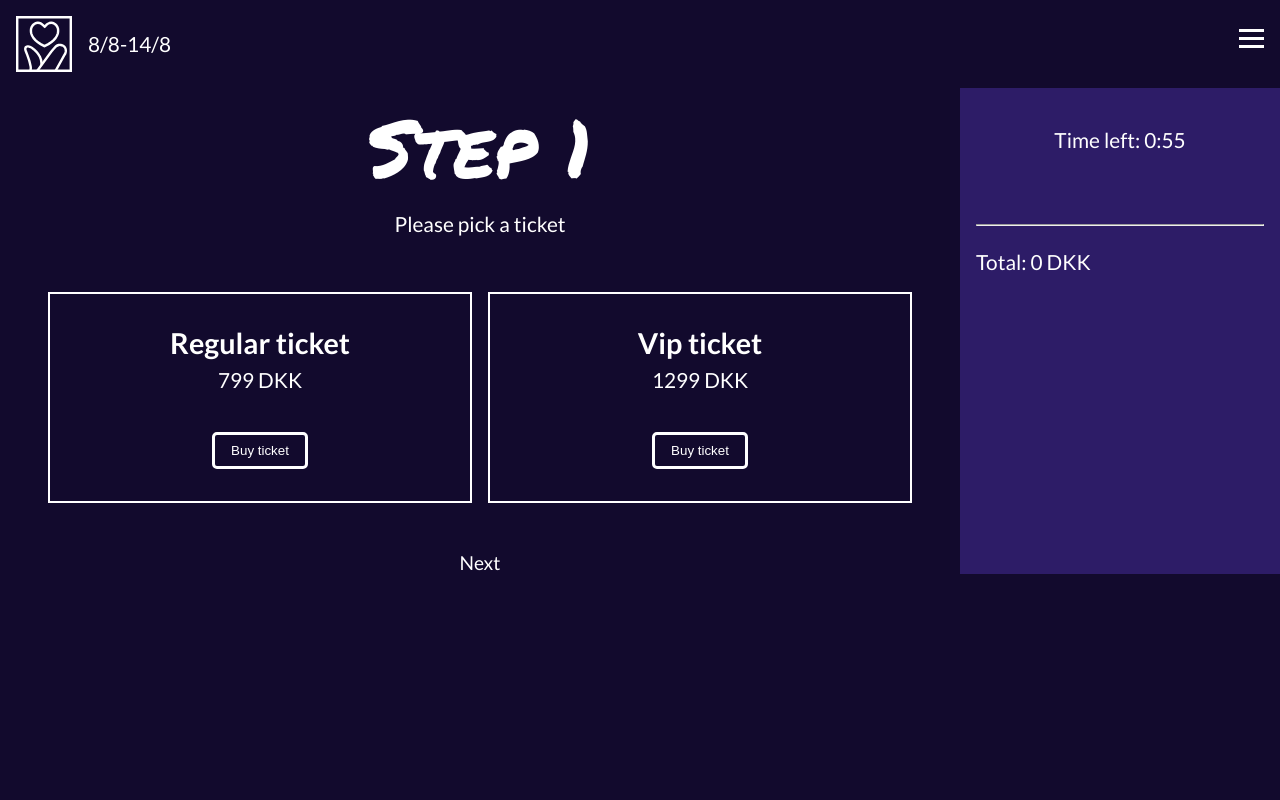
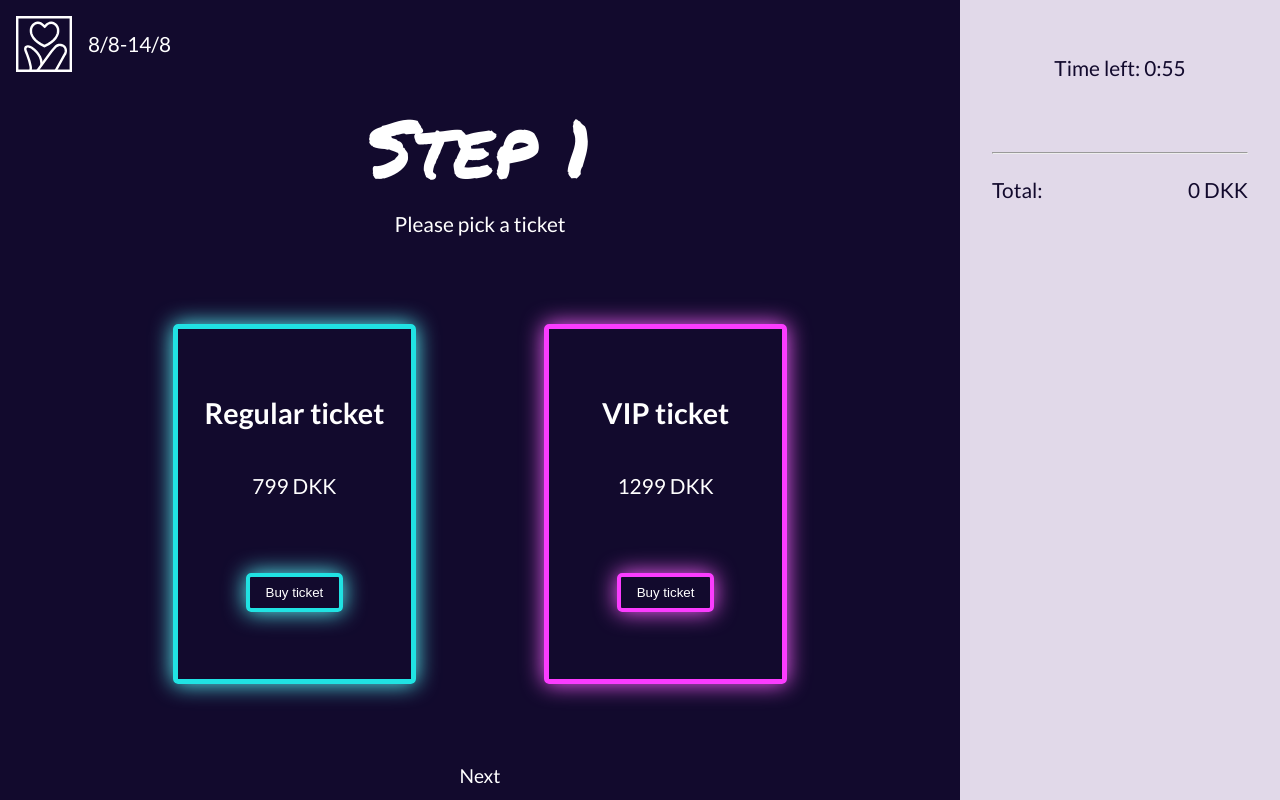
Before and after one commit to caro112f/hwaiting-booking, a React (Create React App) app: page /booking in a window 1280 px wide. Built offline with nearby package versions, Linux system fonts and the light colour scheme.

Commit message:
booking styling

```diff
--- a/src/components/Basket.jsx
+++ b/src/components/Basket.jsx
@@ -22,7 +22,10 @@ export default function Basket(props) {
           })}
         </ul>
         <hr />
-        <p className="totalprice">Total: {sumWithInitial} DKK</p>
+        <div className="totalprice">
+          <p>Total:</p>
+          <p> {sumWithInitial} DKK</p>
+        </div>
       </div>
     </article>
   );
--- a/src/components/BasketItem.jsx
+++ b/src/components/BasketItem.jsx
@@ -47,10 +47,13 @@ export default function BasketItem({ id, amount, type, price }) {
           <p>+</p>
         </button>{" "}
       </div>
-      <p className="basket-font">
-        {" "}
-        {type} {price} DKK{" "}
-      </p>
+
+      <div className="type-wrapper">
+        <p className="basket-font"> {type} Ticket </p>
+      </div>
+      <div className="price-wrapper">
+        <p className="basket-font"> {price} DKK </p>
+      </div>
     </li>
   );
 }
--- a/src/components/Ticket.jsx
+++ b/src/components/Ticket.jsx
@@ -27,11 +27,32 @@ export default function Ticket(props) {
   }
 
   return (
-    <div className="ticket">
+    <div
+      className="ticket"
+      style={
+        props.ticket.id === 1
+          ? { border: "5px solid #20E3E3", boxShadow: "0px 0px 22px #5AFFFF" }
+          : { border: "5px solid #FB3CFF", boxShadow: "0px 0px 22px #FC61FF" }
+      }
+    >
       <h3>{props.ticket.type} ticket</h3>
       <p>{props.ticket.price} DKK</p>
       <div className="buy-ticket-wrapper">
-        <button onClick={buy} className="buy-ticket">
+        <button
+          onClick={buy}
+          className="buy-ticket"
+          style={
+            props.ticket.id === 1
+              ? {
+                  border: "4px solid #20E3E3",
+                  boxShadow: "0px 0px 22px #5AFFFF",
+                }
+              : {
+                  border: "4px solid #FB3CFF",
+                  boxShadow: "0px 0px 22px #FC61FF",
+                }
+          }
+        >
           Buy ticket
         </button>
       </div>
--- a/src/routes/Booking.jsx
+++ b/src/routes/Booking.jsx
@@ -18,8 +18,6 @@ export default function Booking() {
       <Breadcrumb></Breadcrumb>
 
       <BasketProvider>
-        <Basket></Basket>
-
         <Routes>
           <Route path="" element={<Tickets />} />
           <Route path="campingspots" element={<CampingSpots />} />
@@ -27,6 +25,7 @@ export default function Booking() {
           <Route path="information" element={<Information />} />
           <Route path="payment" element={<Payment />} />
         </Routes>
+        <Basket></Basket>
       </BasketProvider>
     </section>
   );
--- a/src/routes/Tickets.jsx
+++ b/src/routes/Tickets.jsx
@@ -11,7 +11,7 @@ export default function Step1() {
     },
     {
       id: 2,
-      type: "Vip",
+      type: "VIP",
       price: 1299,
     },
   ];
@@ -22,7 +22,7 @@ export default function Step1() {
         <h1>Step 1</h1>
         <p>Please pick a ticket</p>
       </div>
-      <article>
+      <article className="ticket-container">
         <div className="ticket-wrapper">
           {tickets.map((t) => (
             <Ticket key={t.id} ticket={t} />
--- a/src/sass/layout/_booking.scss
+++ b/src/sass/layout/_booking.scss
@@ -28,11 +28,23 @@
   }
 
   .basket {
-    padding: 1rem;
-    background-color: #2d1c67;
+    padding: 2rem;
+    background-color: #e1d9e9;
+    margin-block-start: 2rem;
+    padding-block: 2rem;
     @include mixins.bp-large {
-      grid-column: 2/4;
-      grid-row: span 2;
+      position: fixed;
+      right: 0;
+      height: 100%;
+      top: 0;
+      z-index: 100;
+      width: 25vw;
+      margin-block-start: 0;
+    }
+
+    p,
+    hr {
+      color: vars.$background-blue;
     }
   }
 
@@ -43,12 +55,21 @@
   .basket-list {
     display: flex;
     flex-direction: row;
-    gap: 1rem;
+    justify-content: space-between;
   }
   hr {
     margin-top: 3rem;
     margin-bottom: 1rem;
     color: white;
+  }
+
+  .totalprice {
+    display: flex;
+    justify-content: space-between;
+  }
+
+  .type-price-wrapper {
+    display: flex;
   }
 
   .next-step {
@@ -58,7 +79,18 @@
   .basket-plus {
     background-color: #2e1c6700;
     border: none;
+    margin: 0;
+    padding: 0;
   }
+
+  .basket-minus {
+    margin-right: 0.5rem;
+  }
+
+  .basket-plus {
+    margin-left: 0.5rem;
+  }
+
   button:hover {
     cursor: pointer;
   }
--- a/src/sass/layout/_tickets.scss
+++ b/src/sass/layout/_tickets.scss
@@ -7,15 +7,38 @@
     padding-inline: 1rem;
     padding-block: 2rem;
     text-align: center;
+    border-radius: 5px;
   }
 }
 
-.ticket-wrapper {
+.ticket {
+  margin-inline: 3rem;
+  margin-block: 2rem;
+  height: 40vh;
+  display: flex;
+  flex-direction: column;
+  justify-content: space-evenly;
+  @include mixins.bp-large {
+    min-width: 19vw;
+    height: 45vh;
+  }
+}
+
+.ticket-container {
   @include mixins.bp-large {
     display: grid;
-    grid-template-columns: 1fr 1fr;
-    gap: 1rem;
+    grid-template-columns: auto minmax(0, 700px) auto;
+
     margin: 3rem;
+  }
+
+  .ticket-wrapper {
+    @include mixins.bp-large {
+      grid-column: 2/3;
+      display: flex;
+      gap: 2rem;
+      justify-content: center;
+    }
   }
 
   .buy-ticket {
```
